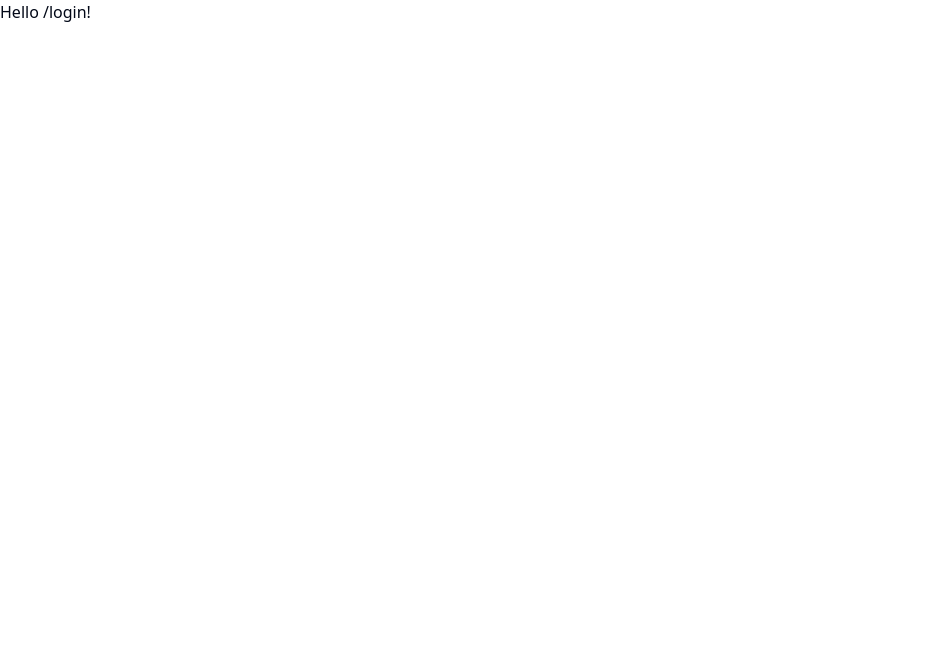
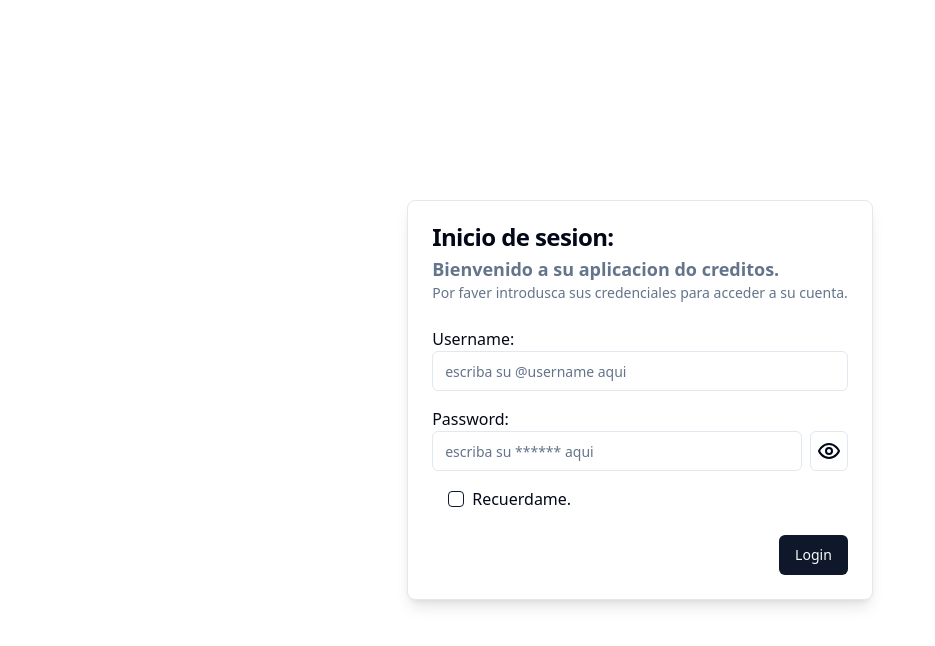
Before and after one commit to alnavarrop99/prestamos, a React (Vite) app: page /login in a window 1280 px wide. Shown: the top 646 px of the page, without its empty margins (0-935 px from the left). Built offline with nearby package versions, Linux system fonts and the light colour scheme.

Commit message:
feat: add rememberme chock to login

```diff
--- a/src/pages/login.tsx
+++ b/src/pages/login.tsx
@@ -1,5 +1,153 @@
+import {
+  Card,
+  CardContent,
+  CardDescription,
+  CardFooter,
+  CardHeader,
+  CardTitle,
+} from '@/components/ui/card'
+import { Input } from '@/components/ui/input'
+import { Label } from '@radix-ui/react-label'
 import { createFileRoute } from '@tanstack/react-router'
+import { useReducer, useRef } from 'react'
+import { Button } from '@/components/ui/button'
+import { toast } from '@/components/ui/use-toast'
+import { Eye, EyeOff } from 'lucide-react'
+import { Checkbox } from '@/components/ui/checkbox'
 
 export const Route = createFileRoute('/login')({
-  component: () => <div>Hello /login!</div>
+  component: Login,
 })
+
+type TStatus = { readonly password?: boolean; readonly error?: boolean }
+const reducer: React.Reducer<TStatus, TStatus> = (prev, state) => {
+  return { ...prev, ...state }
+}
+
+export function Login() {
+  const ref = useRef<HTMLFormElement>(null)
+  const [{ error, password }, setStatus] = useReducer(reducer, {
+    password: false,
+    error: false,
+  })
+  const onSubmit: React.FormEventHandler = (ev) => {
+    ev.preventDefault()
+    if (!ref.current) return
+
+    const { username, password, remember } = Object.fromEntries(
+      new FormData(ref.current).entries()
+    ) as Record<LoginForm, string>
+    const status: keyof typeof text.notification = !error ? 'success' : 'error'
+
+    if (!!username && !!password) {
+      toast({
+        title: text.notification?.[status].title,
+        description: text.notification?.[status]?.description({ username }),
+        variant: !error ? 'default' : 'destructive',
+      })
+    }
+
+    if (remember) {
+      alert('guardar en storage')
+    }
+  }
+  const onClick: React.MouseEventHandler<HTMLButtonElement> = () => {
+    setStatus({ password: !password })
+  }
+
+  return (
+    <section className="grid min-h-screen place-content-center place-items-center">
+      <Card className="inline-block shadow-lg">
+        <CardHeader>
+          <CardTitle>{text.title}</CardTitle>
+          <CardDescription>
+            <p className="text-lg font-bold">{text?.description?.[0]}</p>
+            <p>{text?.description?.[1]}</p>
+          </CardDescription>
+        </CardHeader>
+        <CardContent>
+          <form
+            id="login"
+            className="flex flex-col gap-4"
+            {...{ ref, onSubmit }}
+          >
+            <Label>
+              {' '}
+              {text.username.label}
+              <Input
+                name="username"
+                type="text"
+                placeholder={text.username.placeholder}
+              />
+            </Label>
+            <Label>
+              {' '}
+              {text.password.label}
+              <div className="flex items-center gap-x-2">
+                <Input
+                  type={!password ? 'password' : 'text'}
+                  name="password"
+                  placeholder={text.password.placeholder}
+                />
+                <Button
+                  type="button"
+                  className="w-fit p-1.5"
+                  variant={!password ? 'outline' : 'default'}
+                  {...{ onClick }}
+                >
+                  {!password ? <Eye /> : <EyeOff />}
+                </Button>
+              </div>
+            </Label>
+            <Label className="flex items-center gap-2 px-4">
+              <Checkbox name="remember" /> {text.remember}
+            </Label>
+          </form>
+        </CardContent>
+        <CardFooter>
+          <Button
+            type="submit"
+            form="login"
+            variant="default"
+            className="ms-auto"
+          >
+            {text.login}
+          </Button>
+        </CardFooter>
+      </Card>
+    </section>
+  )
+}
+Login.dispalyname = 'Login'
+
+type LoginForm = 'password' | 'username' | 'remember'
+
+const text = {
+  title: 'Inicio de sesion:',
+  description: [
+    'Bienvenido a su aplicacion do creditos.',
+    'Por faver introdusca sus credenciales para acceder a su cuenta.',
+  ],
+  username: {
+    placeholder: 'escriba su @username aqui',
+    label: 'Username:',
+  },
+  password: {
+    placeholder: 'escriba su ****** aqui',
+    label: 'Password:',
+  },
+  remember: 'Recuerdame.',
+  notification: {
+    success: {
+      title: 'Usuario logeado con exito!.',
+      description: ({ username }: { username: string }) =>
+        'Bienvenido ' + username,
+    },
+    error: {
+      title: 'Error:',
+      description: ({ username }: { username: string }) =>
+        `El nombre de usuario ${username} o la contraseña son incorrecttos.`,
+    },
+  },
+  login: 'Login',
+}
```
